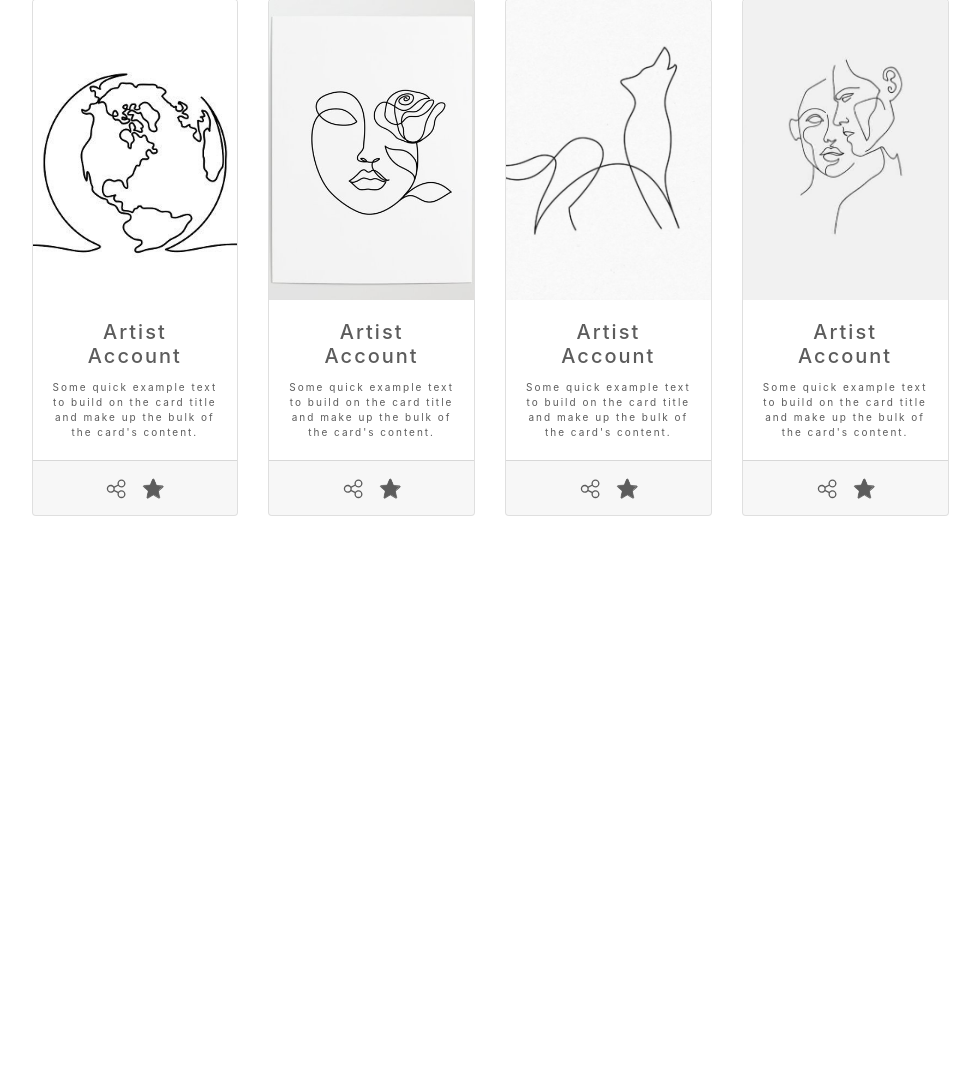
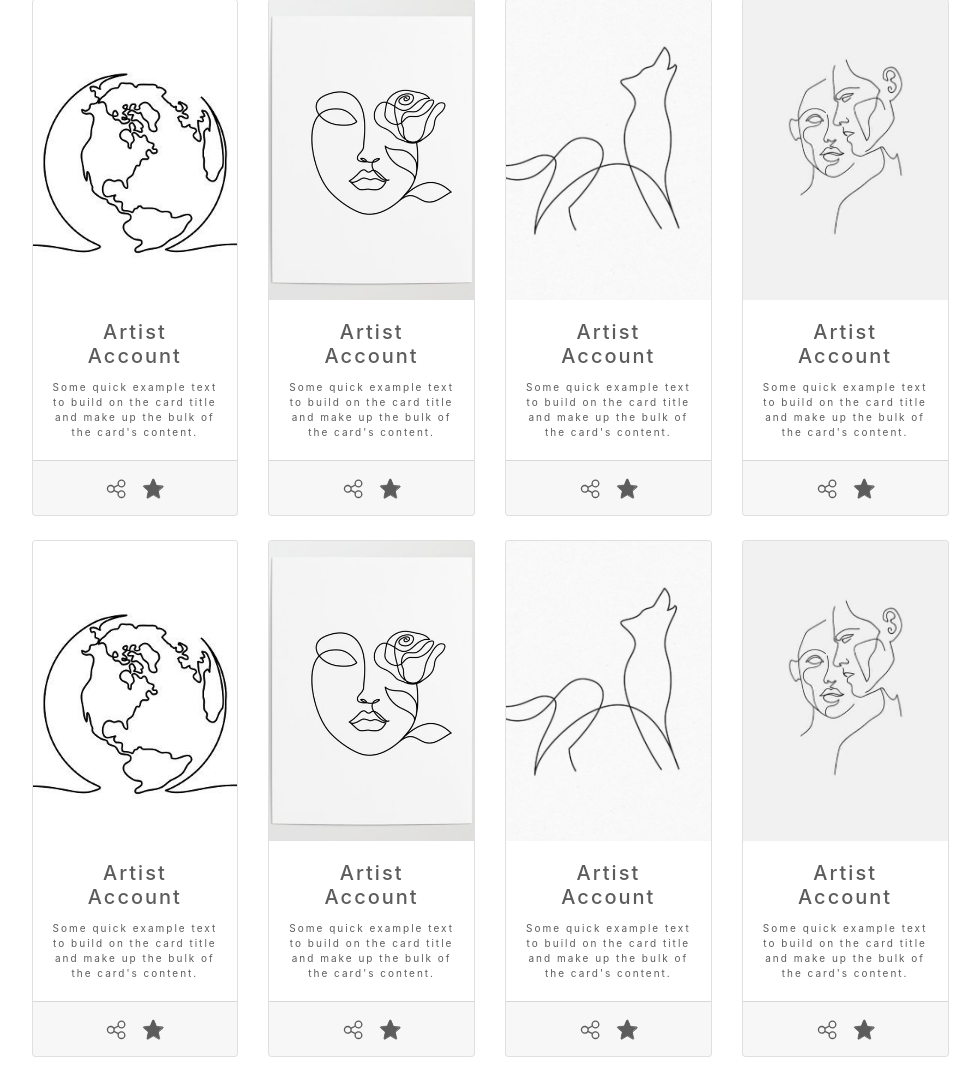
Before and after one commit to rihammastour/RAQASH, a PHP site: page /FAVOURITS.html in a window 1280 px wide. Shown: the part 733-1814 px from the top of the page, without its empty margins (150-1130 px from the left). Before the commit the page ends 1249 px from the top, so only its background shows below. Run offline with PHP 8.4, Linux system fonts and the light colour scheme.

Commit message:
Final-Favourite

```diff
--- a/CSS/style.css
+++ b/CSS/style.css
@@ -160,3 +160,23 @@ nav ul li a:hover::after{
     object-fit: cover;
     object-position: center center;
 }
+
+#myBtn {
+    display: none; /* Hidden by default */
+    position: fixed; /* Fixed/sticky position */
+    bottom: 20px; /* Place the button at the bottom of the page */
+    right: 30px; /* Place the button 30px from the right */
+    z-index: 99; /* Make sure it does not overlap */
+    border: none; /* Remove borders */
+    outline: none; /* Remove outline */
+    background-color: #ede9ea;
+    color: white; /* Text color */
+    cursor: pointer; /* Add a mouse pointer on hover */
+    padding: 15px; /* Some padding */
+    border-radius: 100px; /* Rounded corners */
+    font-size: 18px; /* Increase font size */
+  }
+
+  #myBtn:hover {
+    background-color: #f1f1f1;
+  }
--- a/FAVOURITS.html
+++ b/FAVOURITS.html
@@ -35,7 +35,26 @@
         </nav>
 
     </header>
+    <button onclick="topFunction()" id="myBtn" title="Go to top"><img src="assets/Raqash Icon-up.svg" width="30px" height="30px" alt="up"></button>
+    <script>//Get the button:
+        mybutton = document.getElementById("myBtn");
 
+        // When the user scrolls down 20px from the top of the document, show the button
+        window.onscroll = function() {scrollFunction()};
+
+        function scrollFunction() {
+          if (document.body.scrollTop > 20 || document.documentElement.scrollTop > 20) {
+            mybutton.style.display = "block";
+          } else {
+            mybutton.style.display = "none";
+          }
+        }
+
+        // When the user clicks on the button, scroll to the top of the document
+        function topFunction() {
+          document.body.scrollTop = 0; // For Safari
+          document.documentElement.scrollTop = 0; // For Chrome, Firefox, IE and Opera
+        }</script>
 <div class = "content">
     <!-- page title -->
     <label class = "title"> <span id = "dot">•</span> FAVOURITES <span id = "dot">•</span> </label>
@@ -164,6 +183,69 @@
   </div>
 </div>
 
+ <!--Grid row-->
+ <div class="row my-4">
+    <div class = "cards-container">
+        <div class="card-deck">
+
+    <!--Grid column-->
+    <div class="card" style="width: 18rem;">
+        <img class="card-img-top img-resize" src="assets/pic1.jpg" alt="planet line art" >
+        <div class="card-body">
+          <h5 class="card-title">Artist Account</h5>
+          <p class="card-text">Some quick example text to build on the card title and make up the bulk of the card's content.</p>
+        </div>
+        <div class="card-footer">
+            <a href="#"><img src="assets/Raqash Icon-share.svg" alt="share icon" width="30px" height="30px"></a>
+            <a href="#"><img src="assets/Raqash Icon-favActivated.svg" alt="bookmark icon" height="30px" width="30px"></a>
+          </div>
+      </div>
+    <!--Grid column-->
+
+    <!--Grid column-->
+    <div class="card" style="width: 18rem;">
+        <img class="card-img-top img-resize" src="assets/pic2.jpg" alt="face line art">
+        <div class="card-body">
+          <h5 class="card-title">Artist Account</h5>
+          <p class="card-text">Some quick example text to build on the card title and make up the bulk of the card's content.</p>
+        </div>
+        <div class="card-footer">
+            <a href="#"><img src="assets/Raqash Icon-share.svg" alt="share icon" width="30px" height="30px"></a>
+            <a href="#"><img src="assets/Raqash Icon-favActivated.svg" alt="bookmark icon" height="30px" width="30px"></a>
+          </div>
+      </div>
+    <!--Grid column-->
+
+    <!--Grid column-->
+    <div class="card" style="width: 18rem;">
+        <img class="card-img-top img-resize" src="assets/pic3.jpg" alt="wolf line art">
+        <div class="card-body">
+          <h5 class="card-title">Artist Account</h5>
+          <p class="card-text">Some quick example text to build on the card title and make up the bulk of the card's content.</p>
+        </div>
+        <div class="card-footer">
+            <a href="#"><img src="assets/Raqash Icon-share.svg" alt="share icon" width="30px" height="30px"></a>
+            <a href="#"><img src="assets/Raqash Icon-favActivated.svg" alt="bookmark icon" height="30px" width="30px"></a>
+          </div>
+      </div>
+    <!--Grid column-->
+    <div class="card" style="width: 18rem;">
+        <img class="card-img-top img-resize" src="assets/pic4.jpg" alt="human line art">
+        <div class="card-body">
+          <h5 class="card-title">Artist Account</h5>
+          <p class="card-text">Some quick example text to build on the card title and make up the bulk of the card's content.</p>
+        </div>
+        <div class="card-footer">
+            <a href="#"><img src="assets/Raqash Icon-share.svg" alt="share icon" width="30px" height="30px"></a>
+            <a href="#"><img src="assets/Raqash Icon-favActivated.svg" alt="bookmark icon" height="30px" width="30px"></a>
+          </div>
+      </div>
+
+    </div>
+  </div>
+</div>
+
+
 </div>
 </body>
 </html>
```
Also changed, not shown: assets/Raqash Icon-up.svg (added).
